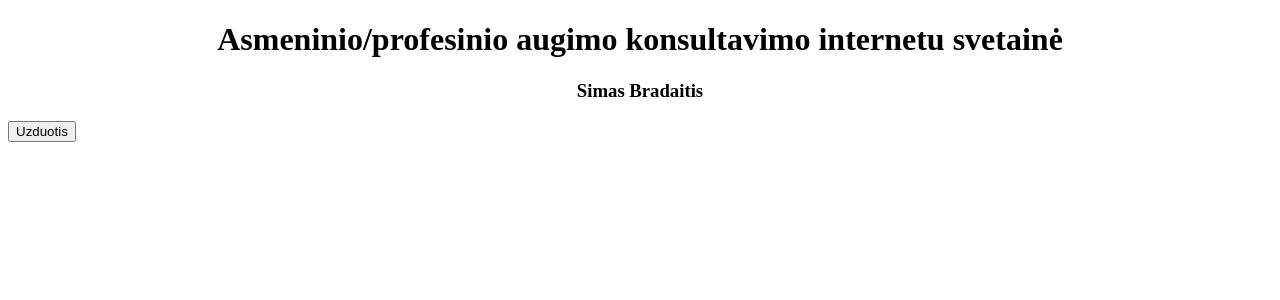
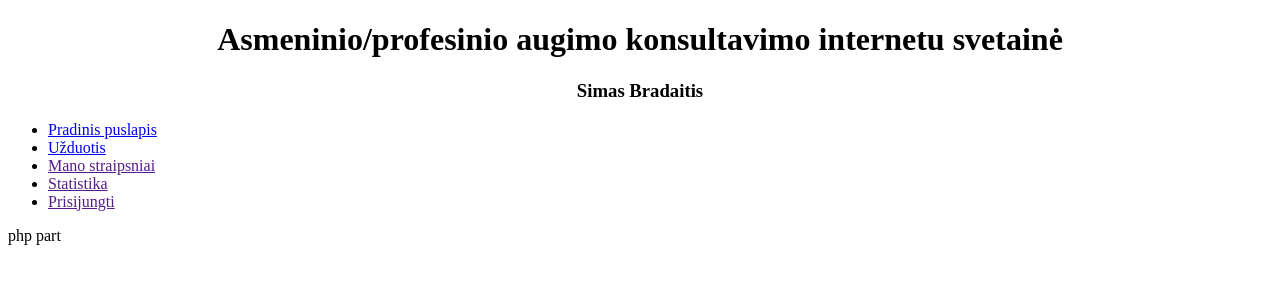
Before and after one commit to simasbra/KTU_Kompiuteriu_Tinklai_ir_Internetines_Technologijos, a PHP site: page / in a window 1280 px wide. Shown: the top 300 px of the page. Run offline with PHP 8.4, Linux system fonts and the light colour scheme.

Commit message:
IT index php

```diff
--- a/IT/index.html
+++ b/IT/index.php
@@ -12,8 +12,19 @@
 				<h3>Simas Bradaitis</h3>
 			</center>
 		</div>
+
 		<div>
-			<button onclick="window.location.href='uzduotis.html'">Uzduotis</button>
+			<ul>
+				<li><a href="index.php">Pradinis puslapis</a></li>
+				<li><a href="uzduotis.html">Užduotis</a></li>
+				<li><a href="">Mano straipsniai</a></li>
+				<li><a href="">Statistika</a></li>
+				<li><a href="">Prisijungti</a></li>
+			</ul>
+		</div>
+
+		<div>
+			php part
 		</div>
 	</body>
 </html>
```
